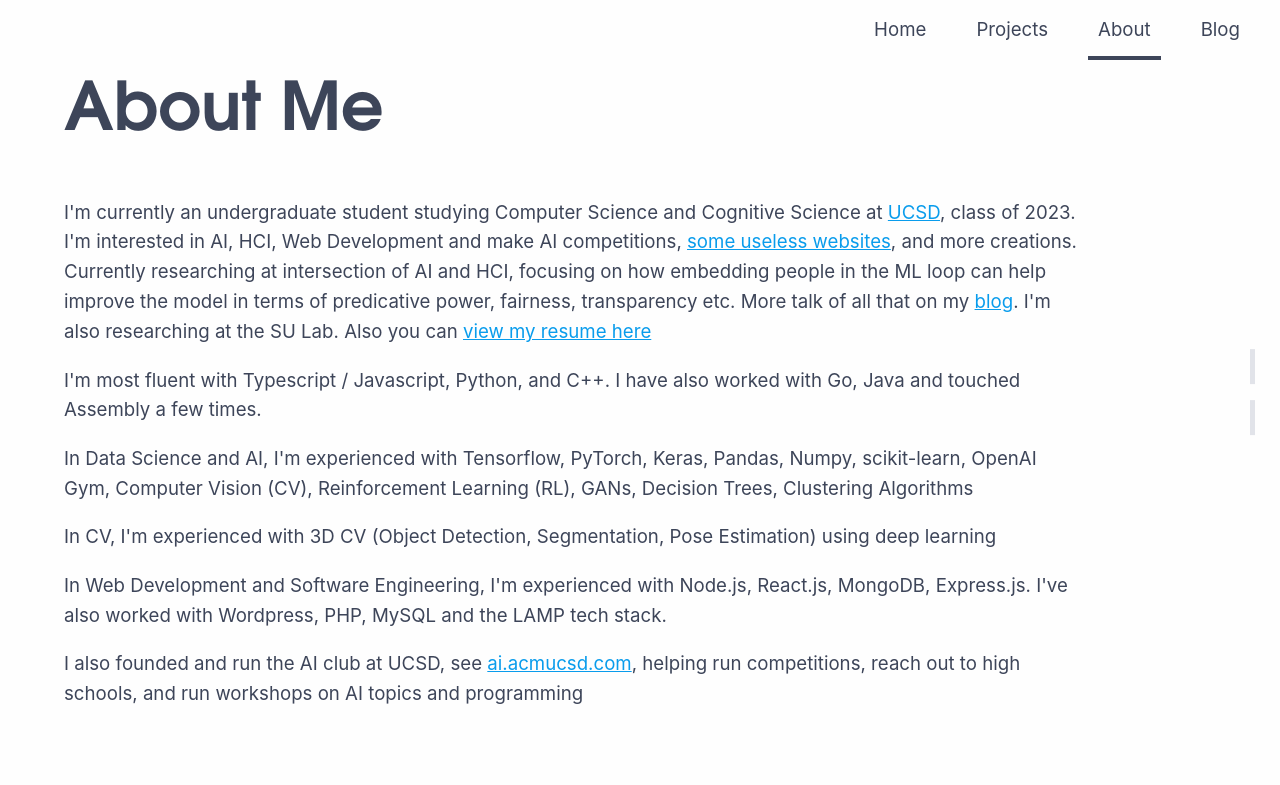
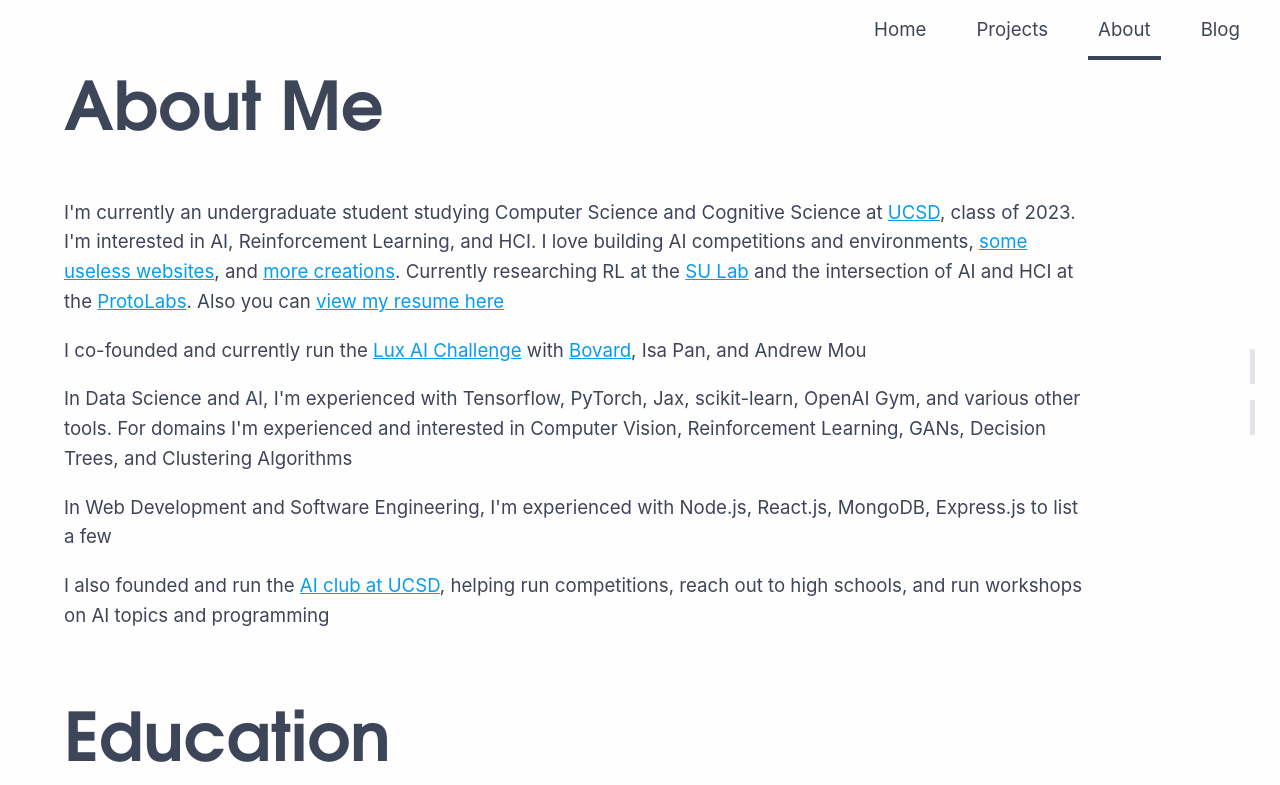
Before and after one commit to StoneT2000/StoneT2000.github.io, a React (Create React App) app: page /about in a window 1280 px wide. Shown: the top 785 px of the page. Built offline with nearby package versions, Linux system fonts and the light colour scheme.

Commit message:
site update

```diff
--- a/src/components/CodeCircles/index.tsx
+++ b/src/components/CodeCircles/index.tsx
@@ -11,11 +11,11 @@
     js: '#f1e05a',
     p5js: '#ed225d',
     tensorflow: '#ff6f00',
-    pytorch: "#dd5655",
+    pytorch: '#dd5655',
     htmlcss: '#85425F',
     typescript: '#2b7489',
     react: '#61dafb',
-    python: "#3572A5",
+    python: '#3572A5',
   };
   const names: Record<string, string> = {
     css: 'CSS',
--- a/src/data/projects.ts
+++ b/src/data/projects.ts
@@ -1,4 +1,13 @@
 export const ProjectsData = {
+  luxai: {
+    title: 'Lux AI Challenge Season 1',
+    time: '2021/08',
+    thumbnail: 'assets/luxaithumb.png',
+    thumbnailAltText: 'Logo of the Lux AI Challenge Season 1',
+    text: `Season 1 of the <strong>Lux AI Challenge</strong>, built for novelty, inclusivity, and accessibility, hosted on <strong>Kaggle</strong>! This competition is step one in our efforts to build the next generation of AI competitions and environments.`,
+    link: 'https://github.com/Lux-AI-Challenge/Lux-Design-2021',
+    tags: ['useful', 'typescript', 'ai', 'python'],
+  },
   'rl-ts': {
     title: 'RL Gym and Library in Typescript',
     time: '2021/04',
--- a/src/pages/About/index.tsx
+++ b/src/pages/About/index.tsx
@@ -28,38 +28,53 @@
               <a href="https://www.ucsd.edu" target="blank">
                 UCSD
               </a>
-              , class of 2023. I'm interested in AI, HCI, Web Development and
-              make AI competitions,{' '}
+              , class of 2023. I'm interested in AI, Reinforcement Learning, and
+              HCI. I love building AI competitions and environments,{' '}
               <a href="https://stonet2000.github.io/Cut-Bread/" target="blank">
                 some useless websites
               </a>
-              , and more creations. Currently researching at intersection of AI
-              and HCI, focusing on how embedding people in the ML loop can help
-              improve the model in terms of predicative power, fairness,
-              transparency etc. More talk of all that on my{' '}
-              <a href="/blog">blog</a>. I'm also researching at the SU Lab. Also you can{' '}
+              , and <a href="/projects">more creations</a>. Currently
+              researching RL at the{' '}
+              <a
+                href="https://cseweb.ucsd.edu/~haosu/"
+                target="_blank"
+                rel="noreferrer"
+              >
+                SU Lab
+              </a>{' '}
+              and the intersection of AI and HCI at the{' '}
+              <a
+                href="http://protolab.ucsd.edu/"
+                target="_blank"
+                rel="noreferrer"
+              >
+                ProtoLabs
+              </a>
+              . Also you can{' '}
               <a href="/files/Stone%20Tao%20-%20Resume.pdf" target="blank">
                 view my resume here
               </a>
             </p>
             <p>
-              I'm most fluent with Typescript / Javascript, Python, and C++. I
-              have also worked with Go, Java and touched Assembly a few times.
+              I co-founded and currently run the{' '}
+              <a href="https://lux-ai.org" target="blank">
+                Lux AI Challenge
+              </a>{' '}
+              with <a href="https://bovard.dev/">Bovard</a>, Isa Pan, and Andrew
+              Mou
             </p>
             <p>
-              In Data Science and AI, I'm experienced with Tensorflow, PyTorch, Keras,
-              Pandas, Numpy, scikit-learn, OpenAI Gym, Computer Vision (CV), Reinforcement Learning (RL), GANs, Decision Trees, Clustering Algorithms
+              In Data Science and AI, I'm experienced with Tensorflow, PyTorch, Jax, scikit-learn, OpenAI Gym, and various other tools. For domains I'm experienced and interested in Computer Vision, Reinforcement Learning, GANs, Decision Trees,
+              and Clustering Algorithms
             </p>
-            <p>In CV, I'm experienced with 3D CV (Object Detection, Segmentation, Pose Estimation) using deep learning </p>
             <p>
               In Web Development and Software Engineering, I'm experienced with
-              Node.js, React.js, MongoDB, Express.js. I've also worked with
-              Wordpress, PHP, MySQL and the LAMP tech stack.
+              Node.js, React.js, MongoDB, Express.js to list a few
             </p>
             <p>
-              I also founded and run the AI club at UCSD, see{' '}
+              I also founded and run the{' '}
               <a href="https://ai.acmucsd.com" target="blank">
-                ai.acmucsd.com
+                AI club at UCSD
               </a>
               , helping run competitions, reach out to high schools, and run
               workshops on AI topics and programming
@@ -74,9 +89,11 @@
                   University of California San Diego
                 </a>
               </h3>
-              <aside>Major GPA: 4.0/4.0</aside>
-              <aside>Overall GPA: 3.98/4.0</aside>
-              <aside>Provost Honors List. Member of Tau Beta Pi Honors Engineering Society</aside>
+              <aside>GPA: 3.98/4.0</aside>
+              <aside>
+                Provost Honors List. Member of Tau Beta Pi Honors Engineering
+                Society
+              </aside>
               <p>
                 Computer Science and Cognitive Science (ML specialization)
                 Double Major. Class of 2023
@@ -84,19 +101,21 @@
               <p>Selected Courses Taken:</p>
               <ul>
                 <li>
-                  AI / Data Science: CSE 291-I - ML Meets Geometry (Graduate CV), CSE 152 - Intro to Computer vision, COGS
-                  108 - Data Science in Practice, COGS 118A - Supervised ML
-                  Algorithms
+                  AI / Data Science: CSE 291-I - ML Meets Geometry (Graduate
+                  CV), CSE 152 - Intro to Computer vision, COGS 108 - Data
+                  Science in Practice, COGS 118A - Supervised ML Algorithms
                 </li>
                 <li>
                   Math: MATH 31AH - Honors Linear Algebra, MATH 31BH - Honors
                   Multivariable Calculus, MATH 31CH - Honors Vector Calculus,
-                  CSE 20 & CSE 21 - Discrete Math, MATH 180A & MATH 181A - Intro. to Probability and Statistics
+                  CSE 20 & CSE 21 - Discrete Math, MATH 180A & MATH 181A -
+                  Intro. to Probability and Statistics
                 </li>
                 <li>
                   Computer Science: CSE 100 - Advanced Data Structures, CSE 101
                   - Design and Analsis of Algorithms, CSE 30 - Computer
-                  Organization and Systems Programming, CSE 110 - Software Engineering
+                  Organization and Systems Programming, CSE 110 - Software
+                  Engineering
                 </li>
                 <li>
                   Cognitive Science: COGS 14A & 14B - Research Methods in
--- a/src/pages/BlogPostPage/index.tsx
+++ b/src/pages/BlogPostPage/index.tsx
@@ -45,9 +45,8 @@
         const linkElem = linkElems[i];
         console.log(linkElem.href);
         if (linkElem.origin !== window.origin) {
-          linkElem.target = "blank";
+          linkElem.target = 'blank';
         }
-
       }
     });
   }, [postpath]);
--- a/src/pages/Home/index.css
+++ b/src/pages/Home/index.css
@@ -10,6 +10,9 @@
 }
 .Home #first-links > p > a {
   text-decoration: none;
+}
+.Home #first-links > p {
+  margin: 0;
 }
 .Home .projects {
   display: flex;
--- a/src/pages/Home/index.tsx
+++ b/src/pages/Home/index.tsx
@@ -6,14 +6,14 @@
 import Sidebar from '../../components/Sidebar';
 import { Helmet } from 'react-helmet';
 import './index.css';
-import work from "./work.json";
+import work from './work.json';
 import logo from './logo.png';
 import { ProjectsData } from '../../data/projects';
 const Home = () => {
   const projects = [
+    ProjectsData['luxai'],
     ProjectsData['rl-ts'],
-    ProjectsData['dimensions'],
-    ProjectsData['polytomizator']
+    ProjectsData['polytomizator'],
   ];
 
   const works = work.data;
@@ -99,24 +99,24 @@
             </p>
           </div>
           <p>
-            I'm a software engineer / AI x HCI researcher. Incoming engineer at{' '}
+            I'm a software engineer / AI x HCI researcher, my primary interests are in RL. Currently a Machine Learning Engineer Intern at{' '}
             <a target="blank" href="https://quantco.com/">
               QuantCo
             </a>
             , previously worked at{' '}
             <a target="blank" href="https://launchdarkly.com/">
               LaunchDarkly.
-            </a>
+            </a>. I also co-founded the <a href="https://lux-ai.org">Lux AI Challenge</a>, which aims to build creative, inclusive, and accessible AI competitions and environments for all
           </p>
           <p>
             I'm also a Computer Science and Cognitive Science major at{' '}
             <a href="https://www.ucsd.edu/">UC San Diego</a>, class of 2023, and
-            actively performing research at the SU Lab at UCSD and ProtoLab at
+            actively performing research at the <a href="https://cseweb.ucsd.edu/~haosu/">SU Lab at UCSD</a> and <a href="http://protolab.ucsd.edu/">ProtoLab</a> at
             the Design Lab at UCSD
           </p>
           <p>
-            I love AI and design. Currently developing fun AI competitions and
-            researching computer vision and researching at the intersection of
+            I love AI and design. Currently developing AI competitions,
+            researching RL, and researching at the intersection of
             HCI and AI. Check out my <a href="/projects">Projects</a>,{' '}
             <a href="#work-a">Experience</a>, <a href="/blog">Blog</a>,{' '}
             <a href="#awards-a">Awards</a>, <a href="/about">About Me</a>, or{' '}
--- a/src/pages/Home/work.json
+++ b/src/pages/Home/work.json
@@ -3,11 +3,13 @@
     {
       "link": "https://quantco.com/",
       "org": "QuantCo",
-      "start": "TBD",
-      "end": "TBD",
-      "location": "Berlin, Germany",
-      "details": ["TBD"],
-      "role": "Incoming Software Engineering Intern",
+      "start": "2021/06",
+      "end": "2021/09",
+      "location": "Boston, USA",
+      "details": ["Developed and researched high precision and accurate white-box function approximation using deep neural nets, decision trees, and boosting. Helps automatically migrate slow, complex, hand-built calculators in old systems to new systems, and learn fast differentiable approximations of these functions for analysis purposes. Results beat LGBM, deep neural nets (by themselves), and other methods by 100x or by being feasible in high dimensions.",
+        "Developing OCR+NLP tools for analysis of insurance documents for automatic categorization of insurance types and their properties",
+        "Used Pytorch, Jax, Flax, Optax, scikit learn, scipy, Pandas, GCP"],
+      "role": "Machine Learning Engineer Intern",
       "logoImage": "assets/logo_quantco_black.svg "
     },
     {
@@ -17,8 +19,9 @@
       "end": null,
       "location": "San Diego, USA",
       "details": [
-        "Working on Reinforcement Learning (RL) and Robotics for the  <a href='https://sapien.ucsd.edu/' target='blank'>SAPIEN</a> project under Professor Hao Su. Currently building new gym environments for RL benchmarks.",
-        "Utilizing Python, Docker, MongoDB, Typescript to develop the RL benchmark system full stack."
+        "Researching Reinforcement Learning (RL) and Robotics under Professor Hao Su. Currently building gym environments for RL benchmarks to test RL agents on SAPIEN, a simulated part-based interactive, 3D environment.",
+        "Preprint for our work on the environments and generalizable RL: <a href='https://arxiv.org/abs/2107.14483'>https://arxiv.org/abs/2107.14483</a>",
+        "Environments are being used for our lab's manipulation skill challenge sponsored by Qualcomm AI Research: <a href='https://github.com/haosulab/ManiSkill'>https://github.com/haosulab/ManiSkill</a>. Furthermore, I'm developing the ManiSkill challenge platform full stack with Python, Docker, MongoDB, Typescript."
       ],
       "role": "AI Research Intern",
       "logoImage": "assets/sulab.png "
--- a/src/pages/Projects/index.tsx
+++ b/src/pages/Projects/index.tsx
@@ -4,7 +4,7 @@
 import Sidebar from '../../components/Sidebar';
 import './index.css';
 import { Helmet } from 'react-helmet';
-import { ProjectsData } from "../../data/projects";
+import { ProjectsData } from '../../data/projects';
 const Projects = () => {
   const [checked, setChecked] = useState({
     useful: true,
```
Also changed, not shown: src/pages/Blog/index.tsx (+11 -2 lines), public/assets/luxaithumb.png (added).
